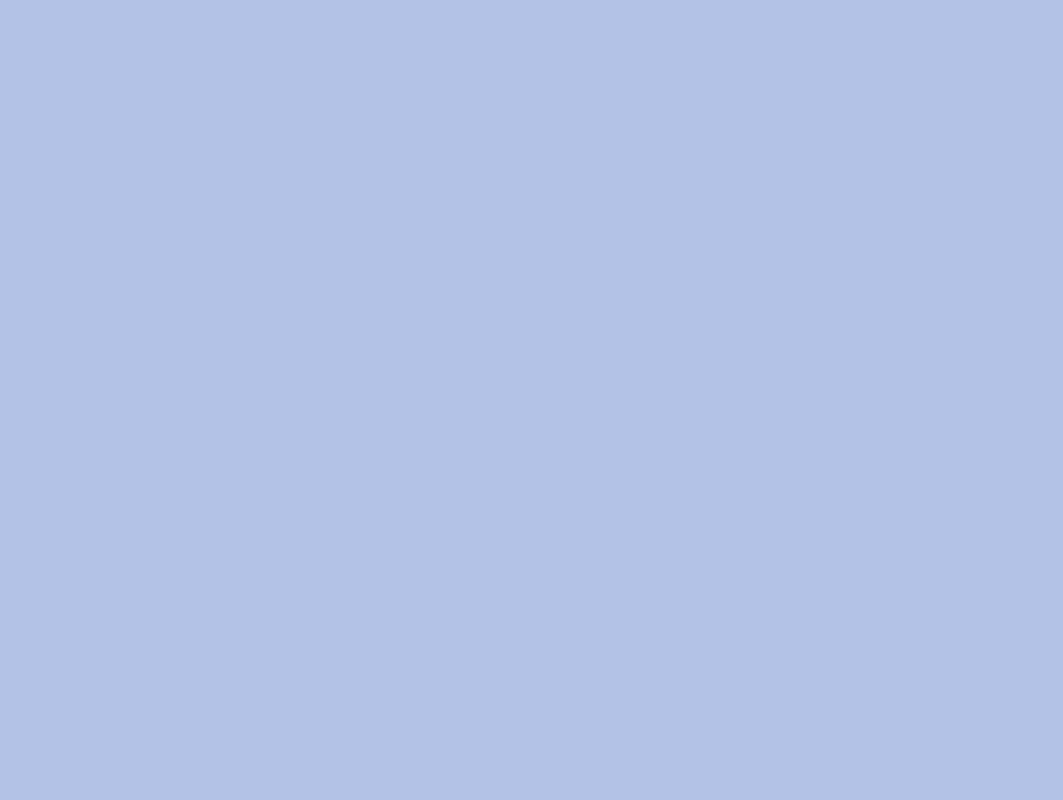
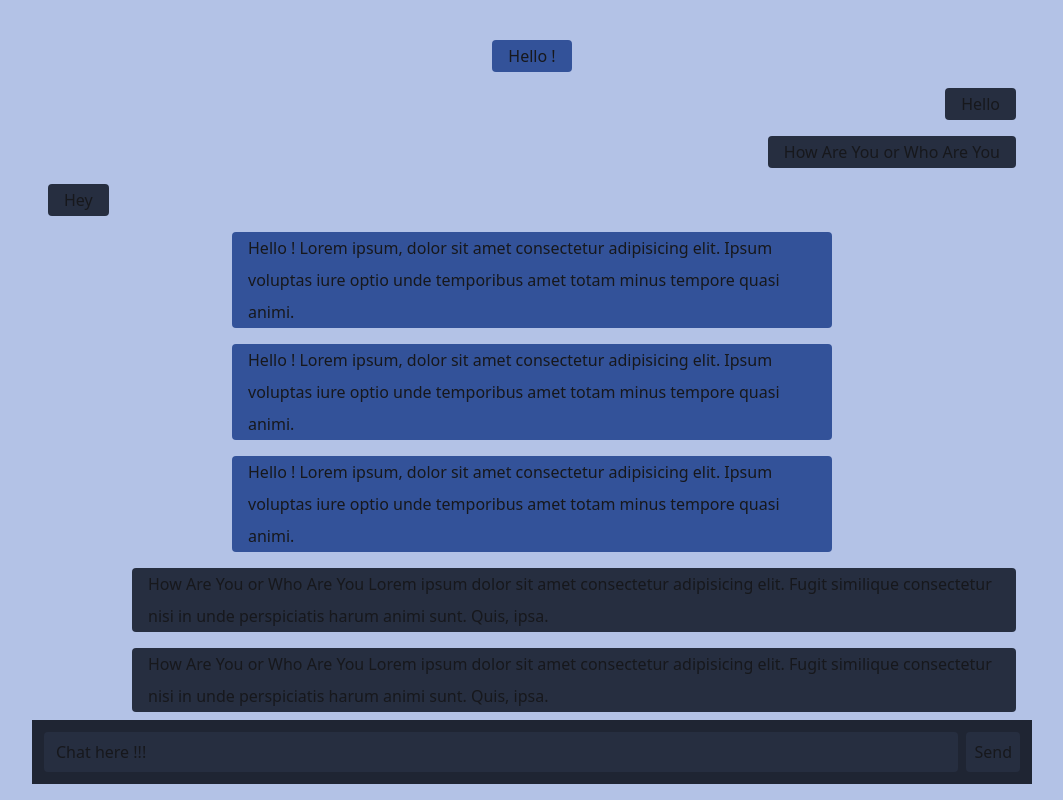
Before and after one commit to gopalloharnew/Chat-App, a plain HTML site: page index.html in a window 1280 px wide. Shown: the whole page, without its empty margins (108-1171 px from the left). Drawn offline with Linux system fonts and the light colour scheme.

Commit message:
HTML and CSS

```diff
--- a/css/chat.css
+++ b/css/chat.css
@@ -0,0 +1,88 @@
+.container {
+  width: calc(100% - 2rem);
+  height: calc(100vh - 2rem);
+  max-width: 1000px;
+  background-color: var(--container-bg);
+  flex-grow: 0;
+  flex-shrink: 0;
+  display: flex;
+  flex-direction: column;
+}
+
+/* Chats */
+.chat-container {
+  width: 100%;
+  height: 100%;
+  overflow-y: scroll;
+  padding-top: 1rem;
+}
+
+.message-box {
+  width: 100%;
+  padding: 0.5rem 1rem;
+  line-height: 2rem;
+  display: flex;
+}
+
+.message-box[data-position="right"] {
+  justify-content: flex-end;
+  padding-left: min(10vw, 100px);
+}
+.message-box[data-position="center"] {
+  justify-content: center;
+  padding-left: min(20vw, 200px);
+  padding-right: min(20vw, 200px);
+}
+
+.message-box[data-position="center"] .message {
+  background-color: hsl(222, 50%, 40%);
+}
+
+.message-box[data-position="left"] {
+  justify-content: flex-start;
+  padding-right: min(10vw, 100px);
+}
+
+.message {
+  width: max-content;
+  background-color: hsl(222, 25%, 20%);
+  padding: 0px 1rem;
+  border-radius: 0.25rem;
+}
+
+/* Input */
+.input-container {
+  width: 100%;
+  padding: 12px;
+  background-color: hsl(222, 25%, 16%);
+  display: flex;
+  align-items: center;
+}
+
+.chat-input {
+  --line-height: 32px;
+  --padding-x: 12px;
+  --padding-y: 4px;
+  --max-number-of-line: 10;
+  width: 100%;
+  min-height: calc(var(--line-height) + (2 * var(--padding-y)));
+  max-height: calc(
+    (var(--line-height) * var(--max-number-of-line)) + (var(--padding-y) * 2)
+  );
+  background-color: hsl(222, 25%, 20%);
+  border-radius: 4px;
+  line-height: var(--line-height);
+  padding: var(--padding-y) var(--padding-x);
+  outline: none;
+  overflow: auto;
+}
+
+.send-button {
+  height: 40px;
+  padding: 0px 8px;
+  line-height: 40px;
+  background-color: hsl(222, 25%, 20%);
+  border-radius: 4px;
+  margin-left: 8px;
+  cursor: pointer;
+}
--- a/css/style.css
+++ b/css/style.css
@@ -1,4 +1,4 @@
-@import url("https://fonts.googleapis.com/css2?family=Noto+Sans:ital,wght@0,200;0,400;0,600;1,200;1,400;1,600&display=swap");
+/* @import url("https://fonts.googleapis.com/css2?family=Noto+Sans:ital,wght@0,200;0,400;0,600;1,200;1,400;1,600&display=swap"); */
 
 *,
 *::before,
@@ -19,13 +19,36 @@
     color-scheme: dark;
     --body-bg: hsl(222, 20%, 8%);
     --body-text: hsl(222, 50%, 90%);
+    --container-bg: hsl(222, 20%, 12%);
   }
 }
 
 body {
   width: 100%;
-  min-height: 10vh;
+  min-height: 100vh;
   background-color: var(--body-bg);
   color: var(--body-text);
   font-family: "Noto Sans", sans-serif;
+  display: flex;
+  align-items: center;
+  justify-content: center;
 }
+
+::-webkit-scrollbar {
+  width: 18px;
+}
+
+::-webkit-scrollbar-track {
+  background: transparent;
+}
+
+::-webkit-scrollbar-thumb {
+  background-color: hsl(222, 20%, 30%);
+  background-clip: content-box;
+  border: 4px solid transparent;
+  border-radius: 6px;
+}
+
+::-webkit-scrollbar-thumb:hover {
+  background-color: hsl(222, 20%, 35%);
+}
--- a/index.html
+++ b/index.html
@@ -10,6 +10,79 @@
     <title>Chat</title>
   </head>
   <body>
-    <div class="container"></div>
+    <div class="container">
+      <div class="chat-container">
+        <div class="message-box" data-position="center">
+          <div class="message">Hello !</div>
+        </div>
+        <div class="message-box" data-position="right">
+          <div class="message">Hello</div>
+        </div>
+        <div class="message-box" data-position="right">
+          <div class="message">How Are You or Who Are You</div>
+        </div>
+        <div class="message-box" data-position="left">
+          <div class="message">Hey</div>
+        </div>
+        <div class="message-box" data-position="center">
+          <div class="message">
+            Hello ! Lorem ipsum, dolor sit amet consectetur adipisicing elit.
+            Ipsum voluptas iure optio unde temporibus amet totam minus tempore
+            quasi animi.
+          </div>
+        </div>
+        <div class="message-box" data-position="center">
+          <div class="message">
+            Hello ! Lorem ipsum, dolor sit amet consectetur adipisicing elit.
+            Ipsum voluptas iure optio unde temporibus amet totam minus tempore
+            quasi animi.
+          </div>
+        </div>
+        <div class="message-box" data-position="center">
+          <div class="message">
+            Hello ! Lorem ipsum, dolor sit amet consectetur adipisicing elit.
+            Ipsum voluptas iure optio unde temporibus amet totam minus tempore
+            quasi animi.
+          </div>
+        </div>
+        <div class="message-box" data-position="right">
+          <div class="message">
+            How Are You or Who Are You Lorem ipsum dolor sit amet consectetur
+            adipisicing elit. Fugit similique consectetur nisi in unde
+            perspiciatis harum animi sunt. Quis, ipsa.
+          </div>
+        </div>
+        <div class="message-box" data-position="right">
+          <div class="message">
+            How Are You or Who Are You Lorem ipsum dolor sit amet consectetur
+            adipisicing elit. Fugit similique consectetur nisi in unde
+            perspiciatis harum animi sunt. Quis, ipsa.
+          </div>
+        </div>
+        <div class="message-box" data-position="right">
+          <div class="message">
+            How Are You or Who Are You Lorem ipsum dolor sit amet consectetur
+            adipisicing elit. Fugit similique consectetur nisi in unde
+            perspiciatis harum animi sunt. Quis, ipsa.
+          </div>
+        </div>
+        <div class="message-box" data-position="left">
+          <div class="message">
+            Hello Lorem ipsum dolor sit amet consectetur adipisicing elit. Nam
+            amet autem omnis cum provident commodi harum saepe ut a sed.
+          </div>
+        </div>
+        <div class="message-box" data-position="left">
+          <div class="message">Hello</div>
+        </div>
+      </div>
+
+      <div class="input-container">
+        <div class="chat-input" data-chat-input contenteditable="true">
+          <span class="placeholder">Chat here !!!</span>
+        </div>
+        <div class="send-button">Send</div>
+      </div>
+    </div>
   </body>
 </html>
```
